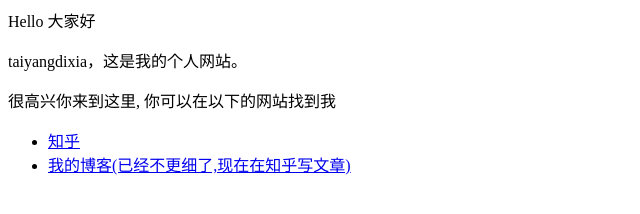
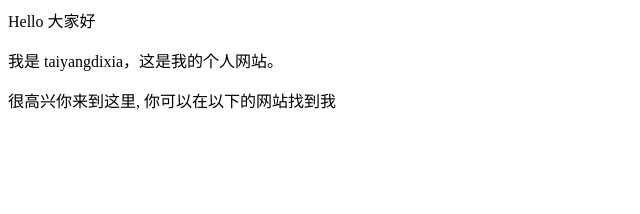
Before and after one commit to taiyangdixia/taiyangdixia.github.io, a plain HTML site: page index.html in a window 1280 px wide. Shown: the whole page, without its empty margins (0-640 px from the left). Drawn offline with Linux system fonts and the light colour scheme.

Commit message:
Update index.html

```diff
--- a/index.html
+++ b/index.html
@@ -1,8 +1,7 @@
 <p>Hello 大家好</p>
-<p>taiyangdixia，这是我的个人网站。 </p>
+<p>我是 taiyangdixia，这是我的个人网站。 </p>
 <p>很高兴你来到这里, 你可以在以下的网站找到我</p>
 
 <ul>
-  <li> <a href="https://www.zhihu.com/people/AJLoveChina">知乎</a> </li>
-  <li> <a href="http://hejie.nigeerhuo.com">我的博客(已经不更细了,现在在知乎写文章)</a> </li>
+
 </ul>
```
